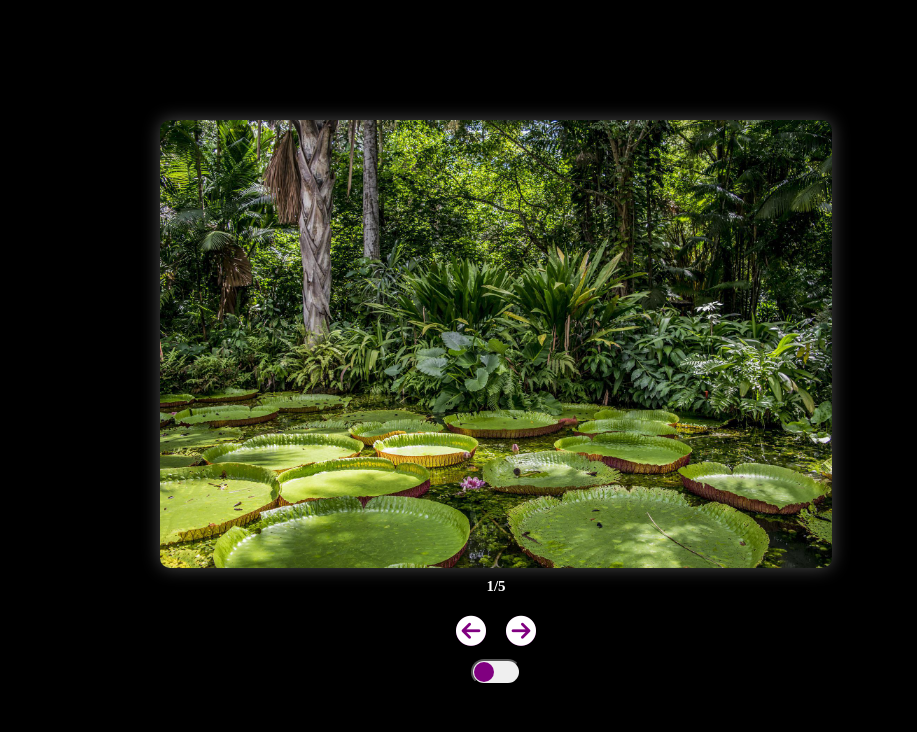
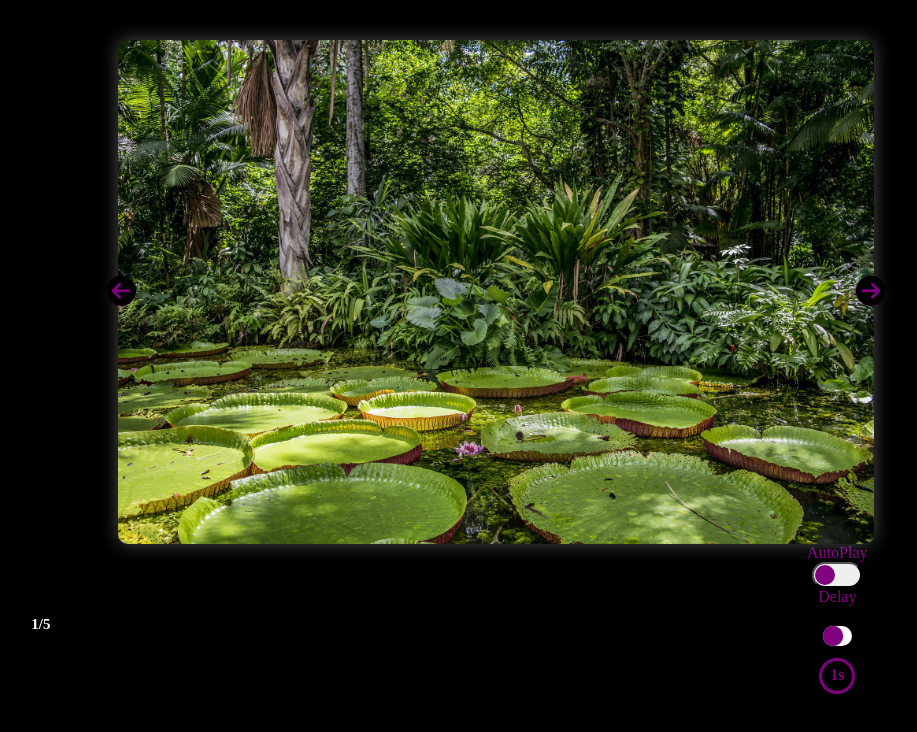
Before and after one commit to MPolakk/gallery, a website: page index.html in a window 1280 px wide. Shown: the whole page, without its empty margins (144-1061 px from the left). Drawn offline with Linux system fonts and the light colour scheme.

Commit message:
Add changing delay by slider and change buttons position

```diff
--- a/index.html
+++ b/index.html
@@ -35,13 +35,18 @@
 
    <div class="gallery__photos">
     <img class="gallery__activephoto photo " src="/assets/imgs/img_1.jpg" alt="">
-
+    <button class="gallery__prev arrow"><i class="fa-solid fa-circle-arrow-left"></i></button>
+    <button class="gallery__next arrow"><i class="fa-solid fa-circle-arrow-right"></i></button>
    </div>
    <div class="gallery__bar">
     <span class="gallery__photonumber"></span>
-    <button class="gallery__prev arrow"><i class="fa-solid fa-circle-arrow-left"></i></button>
-    <button class="gallery__next arrow"><i class="fa-solid fa-circle-arrow-right"></i></button>
-    <div class="autoplay"><button class="gallery__auto"></button></div>
+
+    <div class="autoplay">
+     <span class="autoplay__description">AutoPlay</span><button class="gallery__auto"></button>
+     <spna class="autoplay__description">Delay</spna><input type="range" min="1" max="10" value="1"
+      class="autoplay__time">
+     <span class="autoplay__timevalue">1s</span>
+    </div>
    </div>
   </div>
 
--- a/script.js
+++ b/script.js
@@ -1,5 +1,5 @@
 // Gallery
-
+const container = document.querySelector('.container');
 const prevButton = document.querySelector('.gallery__prev');
 const nextButton = document.querySelector('.gallery__next');
 const activePhoto = document.querySelector('.gallery__activephoto');
@@ -17,12 +17,15 @@ const listOfPhotos = [
 ]
 let activePhotoNum = 0;
 let animationEnd = true;
+let imageWidth;
 
+let photoWidth;
 photoNumber.innerHTML = `${activePhotoNum+1}/${listOfPhotos.length}`
 
 
 
 const changePhotoPrev = () => {
+
   if (activePhotoNum == 0) {
     activePhotoNum = listOfPhotos.length - 1;
     photoAnimation();
@@ -38,10 +41,12 @@ const changePhotoPrev = () => {
 
   updateAttributes()
 }
+
 }
 
 }
-const changePhotoNext = () => {
+const changePhotoNext = (e) => {
+
   if(activePhotoNum == listOfPhotos.length - 1) {
     activePhotoNum = 0;
     photoAnimation();
@@ -51,14 +56,15 @@ const changePhotoNext = () => {
   if (animationEnd) {
   photoAnimation()
 
-   activePhotoNum++
+  activePhotoNum++
 
   updateAttributes()
 }}
+
 }
 const updateAttributes = () => {
   updatePhotoNumber()
- activePhoto.setAttribute('src', `/assets/imgs/${listOfPhotos[activePhotoNum].src}.jpg`)
+  activePhoto.setAttribute('src', `/assets/imgs/${listOfPhotos[activePhotoNum].src}.jpg`)
 
 }
 
@@ -66,24 +72,38 @@ const photoAnimation = () => {
   animationEnd = false;
   activePhoto.classList.add('animationphoto');
 
-
 }
 
-const updatePhotoNumber = () => {
-  photoNumber.innerHTML = `${activePhotoNum+1}/${listOfPhotos.length}`
-}
+
 
 activePhoto.addEventListener('animationend', () => {
   activePhoto.classList.remove('animationphoto');
   animationEnd = true;
+
 })
+const updatePhotoNumber = () => {
+  photoNumber.innerHTML = `${activePhotoNum+1}/${listOfPhotos.length}`
 
+}
+const changeButtonsPosition = (e) => {
+  imageWidth = activePhoto.clientWidth;
+  containerWidth = container.clientWidth;
+  console.log(((containerWidth - imageWidth) / 2) - ((containerWidth - imageWidth) / 2))
+  prevButton.style.left = (containerWidth - imageWidth) / 2 - 150  + "px"
+  nextButton.style.right = (containerWidth - imageWidth) / 2 - 150 + "px"
+
+
+}
+
+updateAttributes();
 prevButton.addEventListener('click', changePhotoPrev);
 nextButton.addEventListener('click', changePhotoNext);
-
+activePhoto.addEventListener('load', changeButtonsPosition)
 // AutoPlay
 
 const autoPlayButton = document.querySelector('.gallery__auto')
+
+let autoPlayDelay;
 
 let autoPlayID;
 
@@ -100,13 +120,51 @@ const autoPlayTurnOn = () => {
   autoPlayActive = !autoPlayActive;
 
   if(autoPlayActive) {
-    autoPlayID = setInterval(autoPlay, 5000)
+    autoPlayID = setInterval(autoPlay, autoPlayDelay)
   } else {
     clearInterval(autoPlayID)
   }
+  autoPlayButton.classList.toggle('gallery__autoOn')
 
 }
 autoPlayButton.addEventListener('click', autoPlayTurnOn)
+
+
+
+//AutoPlay Time
+
+const range = document.querySelector('.autoplay__time')
+const timeValue = document.querySelector('.autoplay__timevalue')
+
+
+const changeRange = (e) => {
+  autoPlayDelay = e.target.value * 1000;
+
+  if(autoPlayActive) {
+    clearInterval(autoPlayID);
+    autoPlayID = setInterval(autoPlay, autoPlayDelay);
+  }
+
+  timeValue.innerText = e.target.value + "s";
+}
+
+
+
+range.addEventListener('mouseup', changeRange)
+
+
+
+
+
+
+
+
+
+
+
+
+
+
 // Menu
 
 const menuList = document.querySelector('.menu__list');
--- a/style.css
+++ b/style.css
@@ -19,36 +19,50 @@ body {
 .gallery {
  position: relative;
  width: 80%;
- height: 70vh;
+ height: 90vh;
 
 
 }
 
 .arrow {
+ overflow:hidden;
  display: block;
+ position: absolute;
+ top: 50%;
+ transform: translateY(-50%);
  font-size: 30px;
+ width: 50px;
+ height: 100px;
  border: none;
- color: white;
  background-color: transparent;
- padding: 10px;
+
+
 }
 
+.gallery__prev {
 
+}
+.gallery__next {
+
+}
 .arrow:hover {
  background-color: rgba(255, 255, 255, 0.1);
- border-radius: 50%;
+ border-radius: 10%;
 }
 
 .fa-circle-arrow-left,
 .fa-circle-arrow-right {
+
  background-color: purple;
+
  border-radius: 50%;
 
 }
 .gallery__bar {
- display: flex;
- flex-direction: row;
- flex-wrap: wrap;
+ display: grid;
+ /* flex-direction: row;
+ flex-wrap: wrap; */
+ grid-template-columns: repeat(9, 1fr);
  min-width: 100%;
  justify-content: center;
  justify-items: center;
@@ -67,7 +81,7 @@ body {
 }
 .gallery__photos {
  width: 100%;
- height: 80%;
+ height: 70%;
  position: relative;
 
 
@@ -95,6 +109,9 @@ body {
  animation: photo .5s linear 1;
 }
 .autoplay {
+ display: grid;
+ grid-column: 8/9;
+ justify-items: center;
  min-width: 100%;
  text-align: center;
 }
@@ -114,6 +131,48 @@ body {
  left: 1px;
  top: 1px;
  background-color: purple;
+ transition: .5s;
+}
+.gallery__autoOn::after {
+
+left: 24px;
+}
+
+.autoplay__time {
+ margin-top: 20px;
+ /* grid-column: 9; */
+ appearance: none;
+ width: 25%;
+ outline: none;
+ background: white;
+ border-radius: 15px;
+ color: purple;
+}
+
+.autoplay__time::-webkit-slider-thumb {
+ -webkit-appearance: none;
+  height: 20px;
+  width: 20px;
+  border-radius: 50%;
+  background: purple;
+  box-shadow: 0 0 2px 0 #555;
+}
+
+.autoplay__timevalue {
+ color: purple;
+ margin: 10px;
+ padding: 5px;
+ width: 20px;
+ height: 20px;
+ font-size: 16px;
+ font-weight: bold;
+ border: 3px solid purple;
+ border-radius: 50%;
+}
+
+.autoplay__description {
+ display: flex;
+ color: purple;
 }
 
 @keyframes photo {
@@ -127,4 +186,5 @@ body {
  }
 }
 
+
 /* Menu */
```
